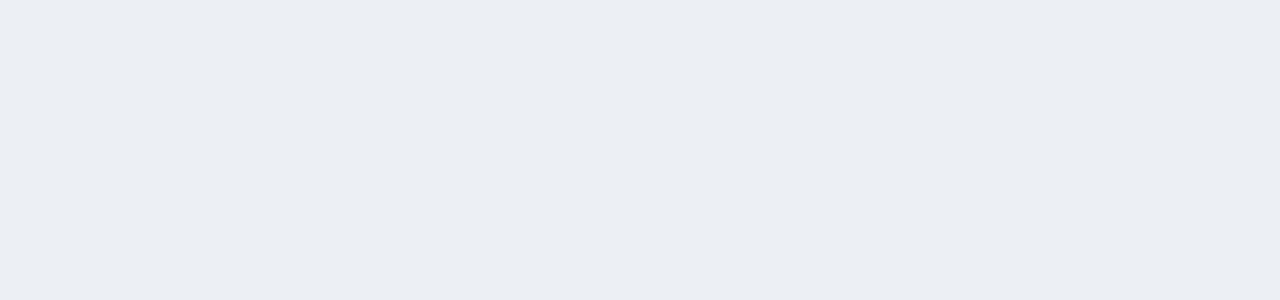
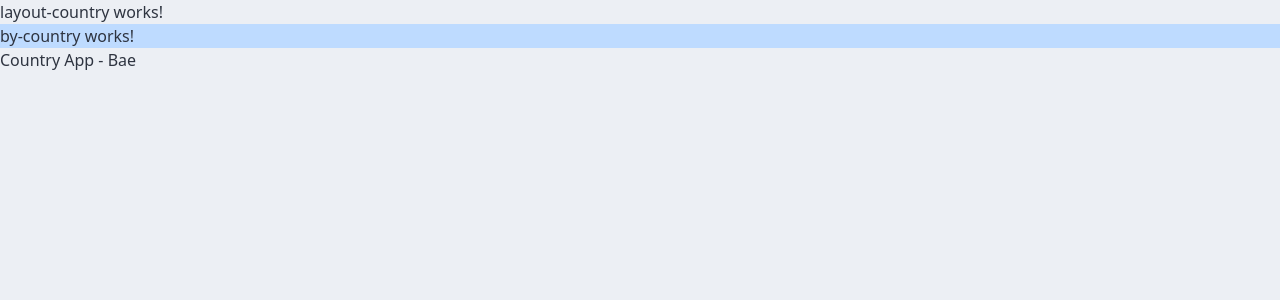
Before and after one commit to baenat/country-world-finder, an Angular app: page /country/by-capital in a window 1280 px wide. Before the commit this address led to /. Shown: the top 300 px of the page. Built offline with nearby package versions, Linux system fonts and the light colour scheme.

Commit message:
Configura rutas hijas del modulo country e implementa layout

```diff
--- a/src/app/app.routes.ts
+++ b/src/app/app.routes.ts
@@ -1,3 +1,17 @@
 import { Routes } from '@angular/router';
+import { HomePageComponent } from './shared/pages/home-page/home-page.component';
 
-export const routes: Routes = [];
+export const routes: Routes = [
+  {
+    path: '',
+    component: HomePageComponent,
+  },
+  {
+    path: 'country',
+    loadChildren: () => import('./country/country-routes').then((r) => r.countryRoutes),
+  },
+  {
+    path: '**',
+    redirectTo: '',
+  }
+];
--- /dev/null
+++ b/src/app/country/country-routes.ts
@@ -0,0 +1,20 @@
+import { Routes } from '@angular/router';
+import { ByCountryComponent } from './pages/by-country/by-country.component';
+import { LayoutCountryComponent } from './layout/layout-country.component';
+
+export const countryRoutes: Routes = [
+  {
+    path: '',
+    component: LayoutCountryComponent,
+    children: [
+      {
+        path: 'by-capital',
+        component: ByCountryComponent,
+      },
+      {
+        path: '**',
+        redirectTo: 'by-capital',
+      }
+    ]
+  },
+];
--- /dev/null
+++ b/src/app/country/layout/layout-country.component.html
@@ -0,0 +1,9 @@
+<p>layout-country works!</p>
+
+<section class="bg-blue-200">
+  <router-outlet></router-outlet>
+</section>
+
+<footer>
+  <p>Country App - Bae</p>
+</footer>
--- /dev/null
+++ b/src/app/country/pages/by-country/by-country.component.html
@@ -0,0 +1 @@
+<p>by-country works!</p>
```
Also changed, not shown: src/app/country/layout/layout-country.component.ts (added, +12 -0 lines), src/app/country/pages/by-country/by-country.component.ts (added, +11 -0 lines), src/app/country/layout/layout-country.component.css (added), src/app/country/pages/by-country/by-country.component.css (added).
